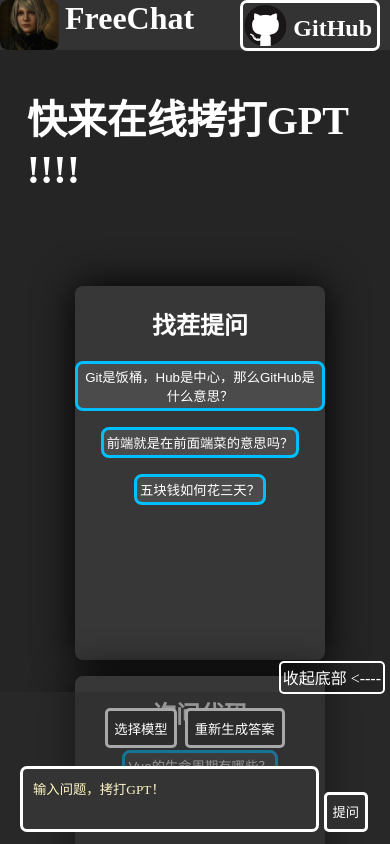
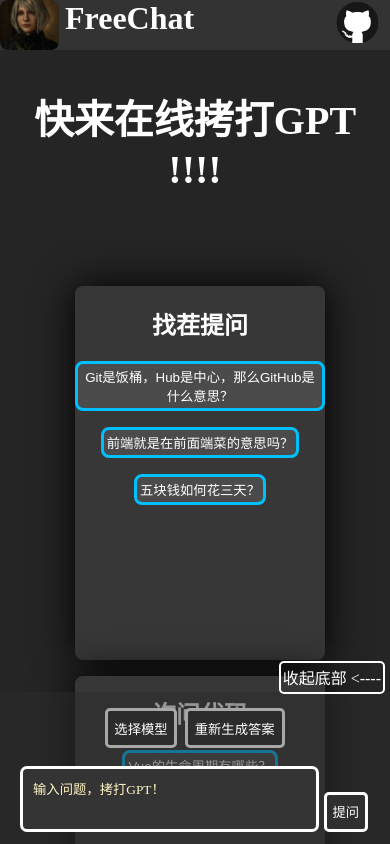
Before and after one commit to Vincent-the-gamer/BaipiaoGPT-WebUI, a Nuxt app: page / in a window 390 px wide. Shown: the top 844 px of the page. Built offline with nearby package versions, Linux system fonts and the light colour scheme; a web font is replaced by a local one.

Commit message:
增加对话框特效，部分组件增加媒体查询

```diff
--- a/components/Dialog.vue
+++ b/components/Dialog.vue
@@ -21,11 +21,36 @@
 const chatStore = useChatStore()
 const { chatContents } = chatStore
 
-const [dialogArea] = useAutoAnimate()
+const [dialogArea] = useAutoAnimate({
+    duration: 300
+})
 
 </script>
 
 <style lang="scss" scoped>
+    // 呼吸灯特效
+    @keyframes breatheNeon1 {
+        0%{
+            filter: drop-shadow(0 0 30px black);
+        }
+        50%{
+            filter: drop-shadow(0 0 30px rgb(255, 20, 239));
+        }
+        100%{
+            filter: drop-shadow(0 0 30px black);
+        }
+    }
+    @keyframes breatheNeon2 {
+        0%{
+            filter: drop-shadow(0 0 30px black);
+        }
+        50%{
+            filter: drop-shadow(0 0 30px rgb(20, 255, 247));
+        }
+        100%{
+            filter: drop-shadow(0 0 30px black);
+        }
+    }
     .dialog-area{
         width: 90%;
         top: 30px;
@@ -34,13 +59,20 @@
         height: fit-content;
         top: 60px;
         padding-bottom: 400px;
+        min-width: 300px;
         .item{
             margin-bottom: 25px;
             &:nth-child(2n){
                 background-color: rgb(47, 47, 47);
+                &:hover{
+                    animation: breatheNeon1 5s linear infinite;
+                }
             }
             &:nth-child(2n+1){
                 background-color: rgb(82, 82, 82);
+                &:hover{
+                    animation: breatheNeon2 5s linear infinite;
+                }
             }
         }
     }
--- a/components/DialogItem.vue
+++ b/components/DialogItem.vue
@@ -47,7 +47,6 @@
         transition: width, 0.5s;
         &:hover{
             transform: scale(102%, 102%);
-            filter: drop-shadow(0 0 20px deeppink);
         }
         .content-area{
             padding: 10px;
--- a/components/Footer.vue
+++ b/components/Footer.vue
@@ -132,6 +132,7 @@
     height: fit-content;
     width: 100%;
     background-color: rgba(44, 44, 44, 0.5);
+    min-width: 300px;
 
     .select-model{
         position: fixed;
--- a/components/Header.vue
+++ b/components/Header.vue
@@ -1,11 +1,9 @@
 <template>
   <header>
-    <img src="~~/assets/img/ashley.png" alt="ashley"/>
+    <img src="~~/assets/img/ashley.png" alt="ashley" />
     <h1>FreeChat</h1>
-    <a class="right-button"
-       href="https://github.com/Vincent-the-gamer/Bai-Piao-GPT-3.5-Turbo"
-       target="_blank">
-        <img src="~~/assets/img/github.png" alt="github"/>
+    <a class="right-button" href="https://github.com/Vincent-the-gamer/Bai-Piao-GPT-3.5-Turbo" target="_blank">
+      <img src="~~/assets/img/github.png" alt="github" />
       <h2>GitHub</h2>
     </a>
   </header>
@@ -17,6 +15,11 @@
 
 <style lang="scss" scoped>
 header{
+  min-width: 300px;
+}
+// PC端样式
+@media (min-width: 450px) {
+  header {
     position: fixed;
     left: 0;
     top: 0;
@@ -24,22 +27,26 @@
     height: 50px;
     background-color: rgb(51, 51, 51);
     z-index: 2;
-    img{
+
+    img {
       position: absolute;
       margin: 0;
       height: 100%;
       border-radius: 8px;
     }
-    h1{
+
+    h1 {
       position: relative;
       left: 65px;
       margin: 0;
     }
-    a{
+
+    a {
       text-decoration: none;
       color: white;
     }
-    .right-button{
+
+    .right-button {
       position: absolute;
       height: 90%;
       top: 0;
@@ -50,22 +57,80 @@
       border: 3px solid rgb(255, 255, 255);
       border-radius: 7px;
       transition: color, 0.5s;
-        img{
+
+      img {
         position: relative;
+      }
 
-        }
-        h2{
+      h2 {
         position: relative;
         top: -12px;
         padding: 5px;
         right: 0;
         display: inline;
       }
-        &:hover{
+
+      &:hover {
         background-color: rgb(255, 255, 255);
         color: black;
         cursor: pointer;
       }
     }
   }
-</style>
+}
+
+// 移动端样式
+@media (max-width: 450px) {
+  header {
+    position: fixed;
+    left: 0;
+    top: 0;
+    width: 100%;
+    height: 50px;
+    background-color: rgb(51, 51, 51);
+    z-index: 2;
+
+    img {
+      position: absolute;
+      margin: 0;
+      height: 100%;
+      border-radius: 8px;
+    }
+
+    h1 {
+      position: relative;
+      left: 65px;
+      margin: 0;
+    }
+
+    a {
+      text-decoration: none;
+      color: white;
+    }
+
+    .right-button {
+      position: absolute;
+      height: 90%;
+      top: 0;
+      width: fit-content;
+      right: 10px;
+      margin: 0;
+      display: inline;
+      transition: color, 0.5s;
+
+      img {
+        position: relative;
+      }
+
+      h2 {
+        display: none;
+      }
+
+      &:hover {
+        background-color: rgb(255, 255, 255);
+        color: black;
+        cursor: pointer;
+      }
+    }
+  }
+}</style>
--- a/components/MainMenu.vue
+++ b/components/MainMenu.vue
@@ -34,12 +34,25 @@
     top: 50px;
     height: fit-content;
     width: 90%;
+    min-width: 300px;
+    @media (min-width: 450px){
         h1{
             position: relative;
             top: 30px;
             width: fit-content;
             margin: 0 auto;
             font-size: 40px;
+        }
+    }
+    @media (max-width: 450px){
+        h1{
+            position: relative;
+            text-align: center;
+            top: 30px;
+            width: fit-content;
+            margin: 0 auto;
+            font-size: 40px;
+        }
     }
     .main-item-container{
         position: relative;
--- a/pages/index.vue
+++ b/pages/index.vue
@@ -28,7 +28,7 @@
                 top: document.body.clientHeight,
                 behavior: "smooth"
             })
-        }, 300)
+        }, 500)
     }
  })
 
```
Lines whose indentation alone changed are shown as unchanged.
